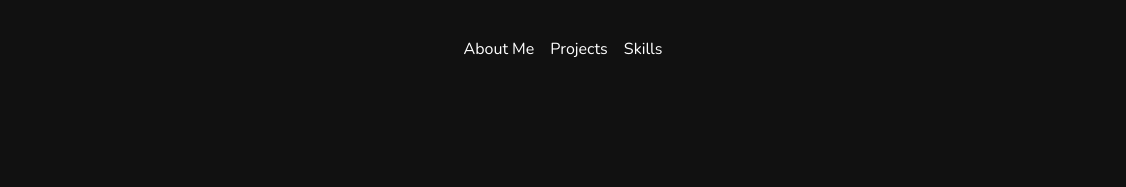
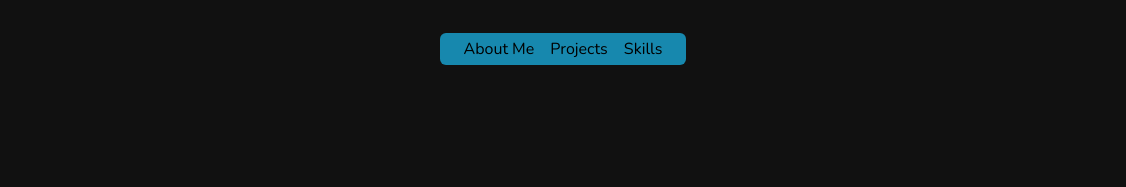
Before and after one commit to ai-Hasan/alhasan-portfolio, a website: page index.html in a window 1280 px wide. Shown: the top 187 px of the page, 70-1196 px from the left. Drawn offline with nearby package versions, Linux system fonts and the light colour scheme.

Commit message:
navbar improvement

```diff
--- a/index.html
+++ b/index.html
@@ -14,19 +14,20 @@
   <section id="home-section" class="flex flex-col justify-between max-h-screen relative">
     <div id="tsparticles"></div>
 
+
     <header
       class="flex items-center justify-between w-full px-4 py-2 mt-4 max-w-screen-xl mx-auto sm:px-2 sm:py-1 sm:mt-2">
 
       <!-- Navbar Logo -->
       <img src="./assets/icons/name-logo.svg" alt="" />
       <!-- Navbar -->
-      <nav class="p-4 rounded-md">
-        <div class="flex justify-center space-x-2 sm:space-x-4">
-          <a href="#home-section" class="text-white text-xl px-2 sm:px-4 py-1 sm:py-2rounded-md hover-underline">About
+      <nav class="px-4  rounded-md" style=" background-color: #1788ae;">
+        <div class="flex justify-center font-semibold  space-x-2 sm:space-x-4">
+          <a href="#home-section" class="text-black  text-xl px-2 sm:px-4 py-1 sm:py-2rounded-md hover-underline">About
             Me</a>
           <a href="#projects-section"
-            class="text-white text-xl px-2 sm:px-4 py-1 sm:py-2 rounded-md hover-underline">Projects</a>
-          <a href="#myskills" class="text-white text-xl px-2 sm:px-4 py-1 sm:py-2rounded-md hover-underline">Skills</a>
+            class="text-black text-xl px-2 sm:px-4 py-1 sm:py-2 rounded-md hover-underline">Projects</a>
+          <a href="#myskills" class="text-black text-xl px-2 sm:px-4 py-1 sm:py-2 rounded-md hover-underline">Skills</a>
         </div>
       </nav>
       <!-- Social Links -->
--- a/style.css
+++ b/style.css
@@ -85,6 +85,8 @@
 @media (max-width: 640px) {
   .hover-underline {
     font-size: 10px;
+    padding: 0;
+    margin: 2px;
   }
 }
 
```
